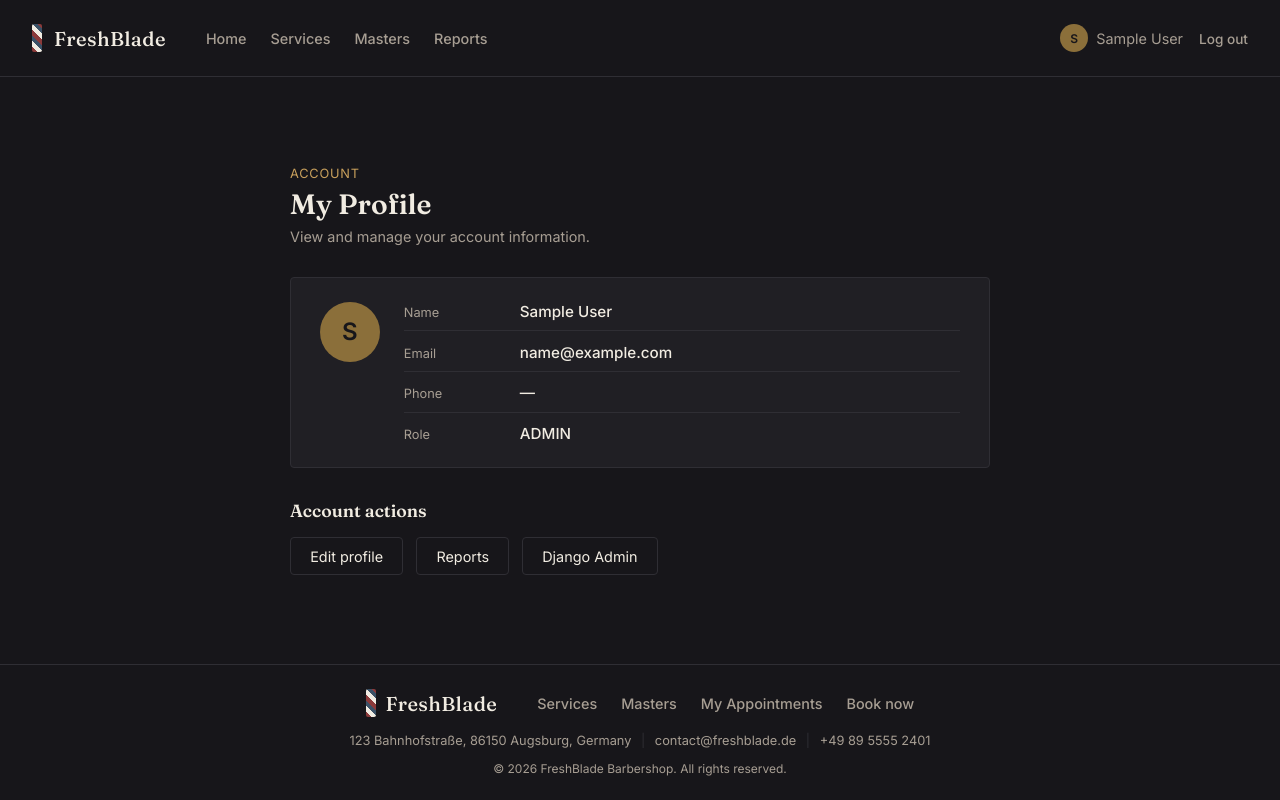
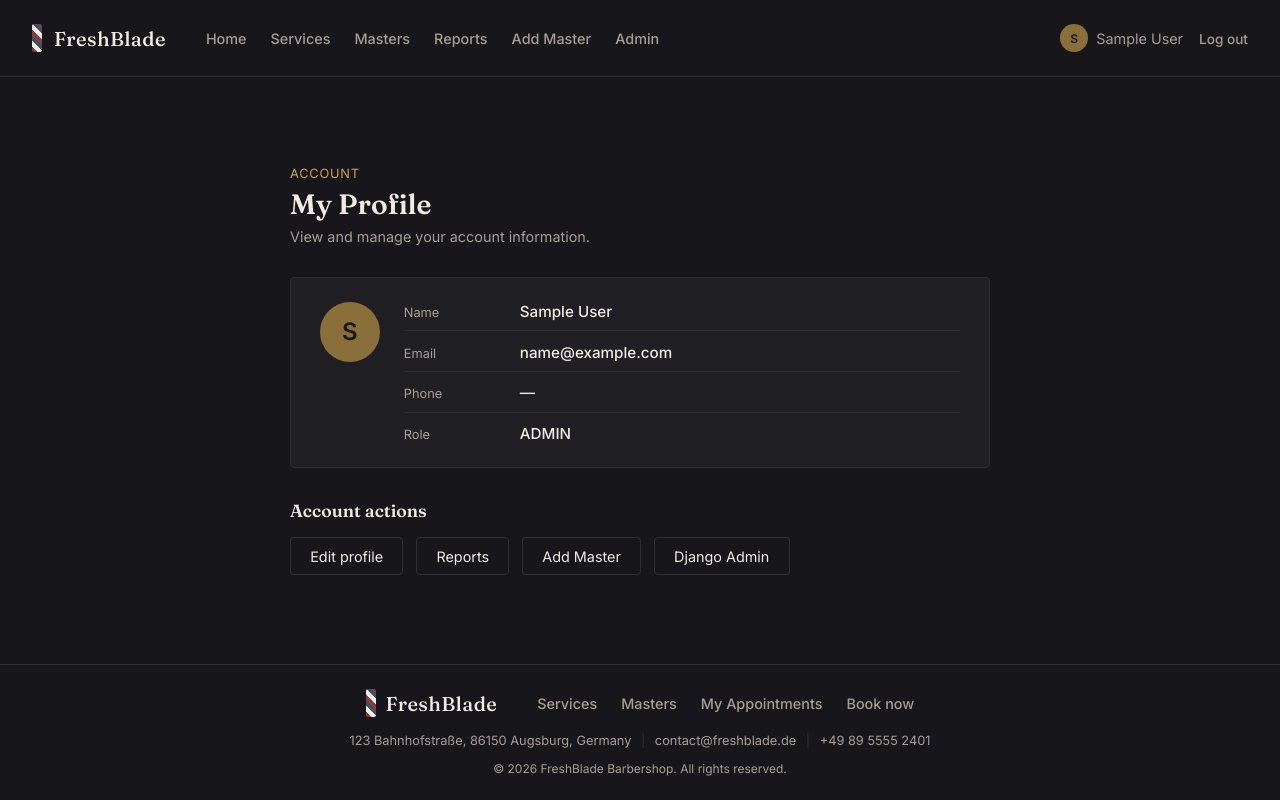
Before and after one commit to Cheshlya11/FreshBlade, a Django app: page /accounts/profile/ in a window 1280 px wide. Run offline with Django 5.2, Linux system fonts and the light colour scheme; the visitor is signed in with stand-in values (Sample User, id 1).

Commit message:
feat: add admin navigation links

```diff
--- a/backend/accounts/templates/accounts/profile.html
+++ b/backend/accounts/templates/accounts/profile.html
@@ -42,6 +42,7 @@
         <a href="{% url 'accounts:profile_edit' %}" class="profile-actions__link">Edit profile</a>
         {% if user.is_staff %}
         <a href="{% url 'reports:report' %}" class="profile-actions__link">Reports</a>
+        <a href="{% url 'accounts:master_create' %}" class="profile-actions__link">Add Master</a>
         <a href="/admin/" class="profile-actions__link">Django Admin</a>
         {% else %}
             {% if user.role == "CLIENT" %}
--- a/backend/templates/base.html
+++ b/backend/templates/base.html
@@ -29,6 +29,8 @@
             {% endif %}
             {% if user.is_staff %}
             <a href="{% url 'reports:report' %}" class="nav-link">Reports</a>
+            <a href="{% url 'accounts:master_create' %}" class="nav-link">Add Master</a>
+            <a href="/admin/" class="nav-link">Admin</a>
             {% endif %}
         </nav>
 
```
